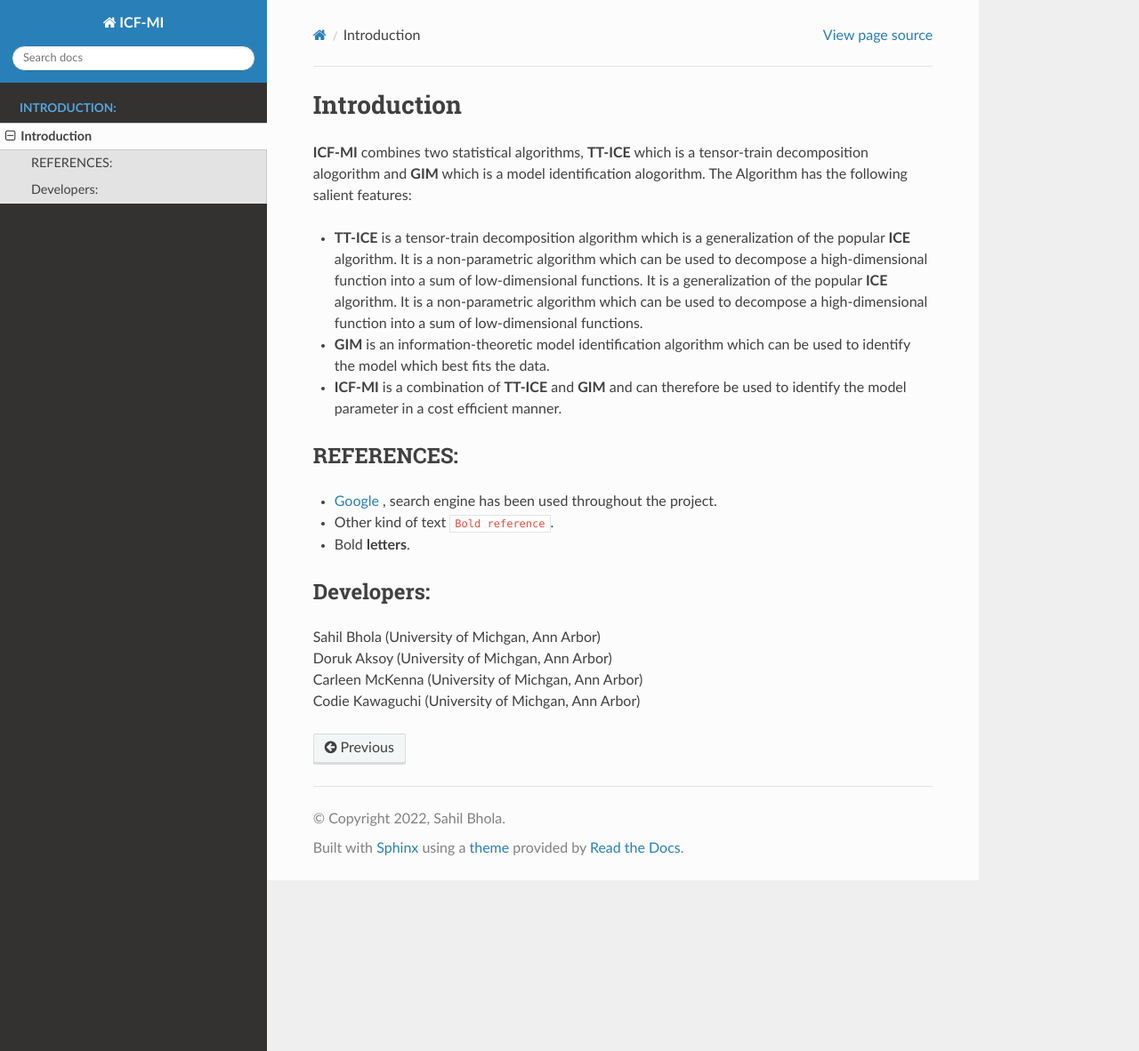
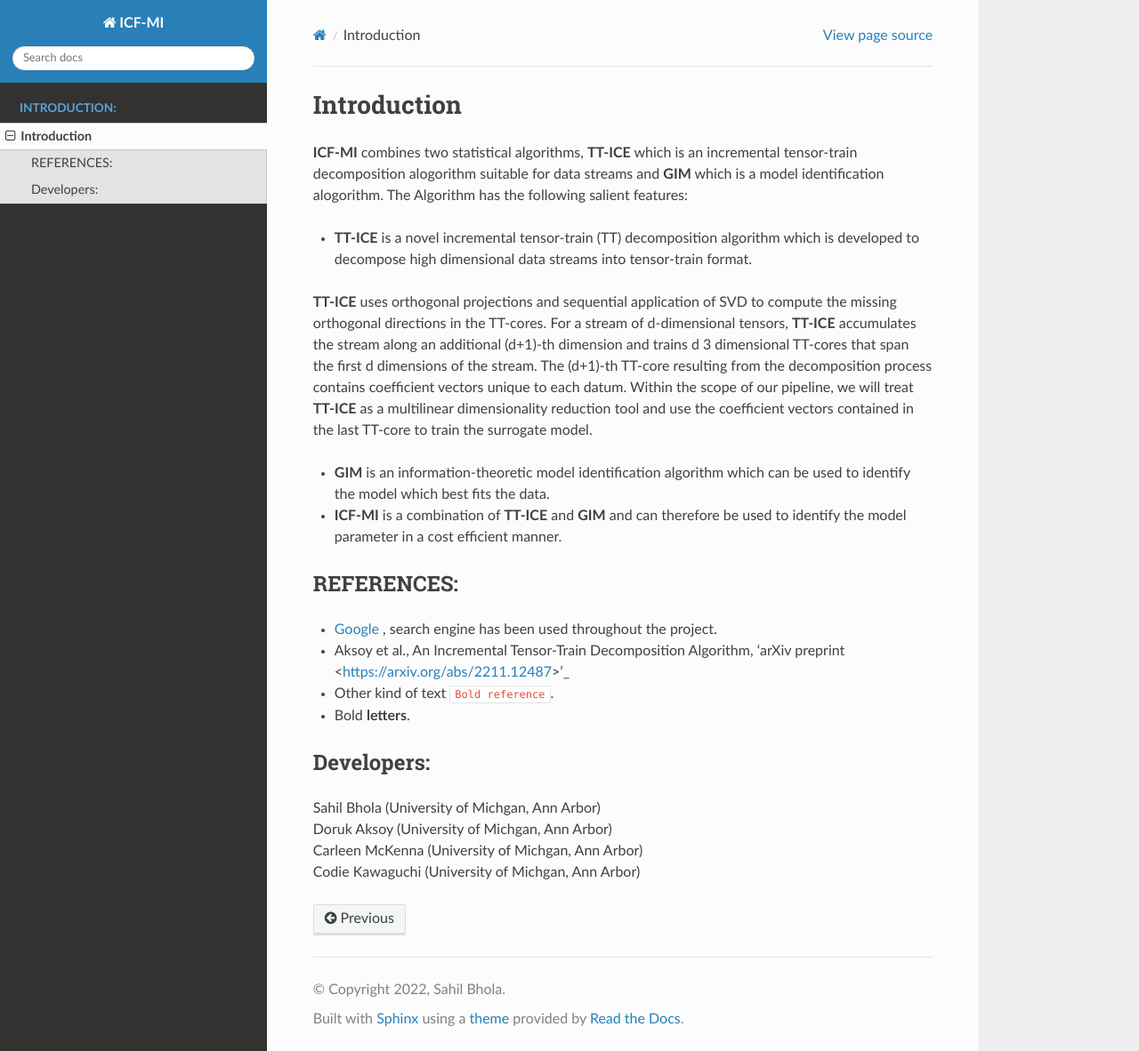
Before and after one commit to PinguDevTeam/ICF-MI-framework, a Sphinx documentation site: the page built from docs/introduction.rst, in a window 1280 px wide and 1182 px high. Shown: the whole window at 89% size. Built offline with Sphinx 7.4.7 and the Read the Docs theme 2.0.0, drawn with Linux system fonts in a browser that asks for light colours; pages that are not in the unit, such as notebooks, are missing from menus.

Commit message:
fix(introduction) updated TT-ICE description
Changed the description for TT-ICE in introduction.rst file.

```diff
--- a/docs/introduction.rst
+++ b/docs/introduction.rst
@@ -1,11 +1,13 @@
 Introduction
 ^^^^^^^^^^^^^
-**ICF-MI** combines two statistical algorithms, **TT-ICE** which is a tensor-train decomposition alogorithm and **GIM** which is a model identification alogorithm.
+**ICF-MI** combines two statistical algorithms, **TT-ICE** which is an incremental tensor-train decomposition alogorithm suitable for data streams and **GIM** which is a model identification alogorithm.
 The Algorithm has the following salient features:
 
-* **TT-ICE** is a tensor-train decomposition algorithm which is a generalization of the popular **ICE** algorithm. It is a non-parametric algorithm which can be used to decompose a high-dimensional function into a sum of low-dimensional functions.
-  It is a generalization of the popular **ICE** algorithm.
-  It is a non-parametric algorithm which can be used to decompose a high-dimensional function into a sum of low-dimensional functions.
+* **TT-ICE** is a novel incremental tensor-train (TT) decomposition algorithm which is developed to decompose high dimensional data streams into tensor-train format.
+**TT-ICE** uses orthogonal projections and sequential application of SVD to compute the missing orthogonal directions in the TT-cores.
+For a stream of d-dimensional tensors, **TT-ICE** accumulates the stream along an additional (d+1)-th dimension and trains d 3 dimensional TT-cores that span the first d dimensions of the stream.
+The (d+1)-th TT-core resulting from the decomposition process contains coefficient vectors unique to each datum.
+Within the scope of our pipeline, we will treat **TT-ICE** as a multilinear dimensionality reduction tool and use the coefficient vectors contained in the last TT-core to train the surrogate model.
 
 * **GIM** is an information-theoretic model identification algorithm which can be used to identify the model which best fits the data.
 
@@ -18,6 +20,7 @@ The Algorithm has the following salient features:
 REFERENCES:
 ===============
 * `Google <https://www.google.com>`_ , search engine has been used throughout the project.
+*  Aksoy et al., An Incremental Tensor-Train Decomposition Algorithm, 'arXiv preprint <https://arxiv.org/abs/2211.12487>'_
 *  Other kind of text ``Bold reference``.
 *  Bold **letters**.
 
```
